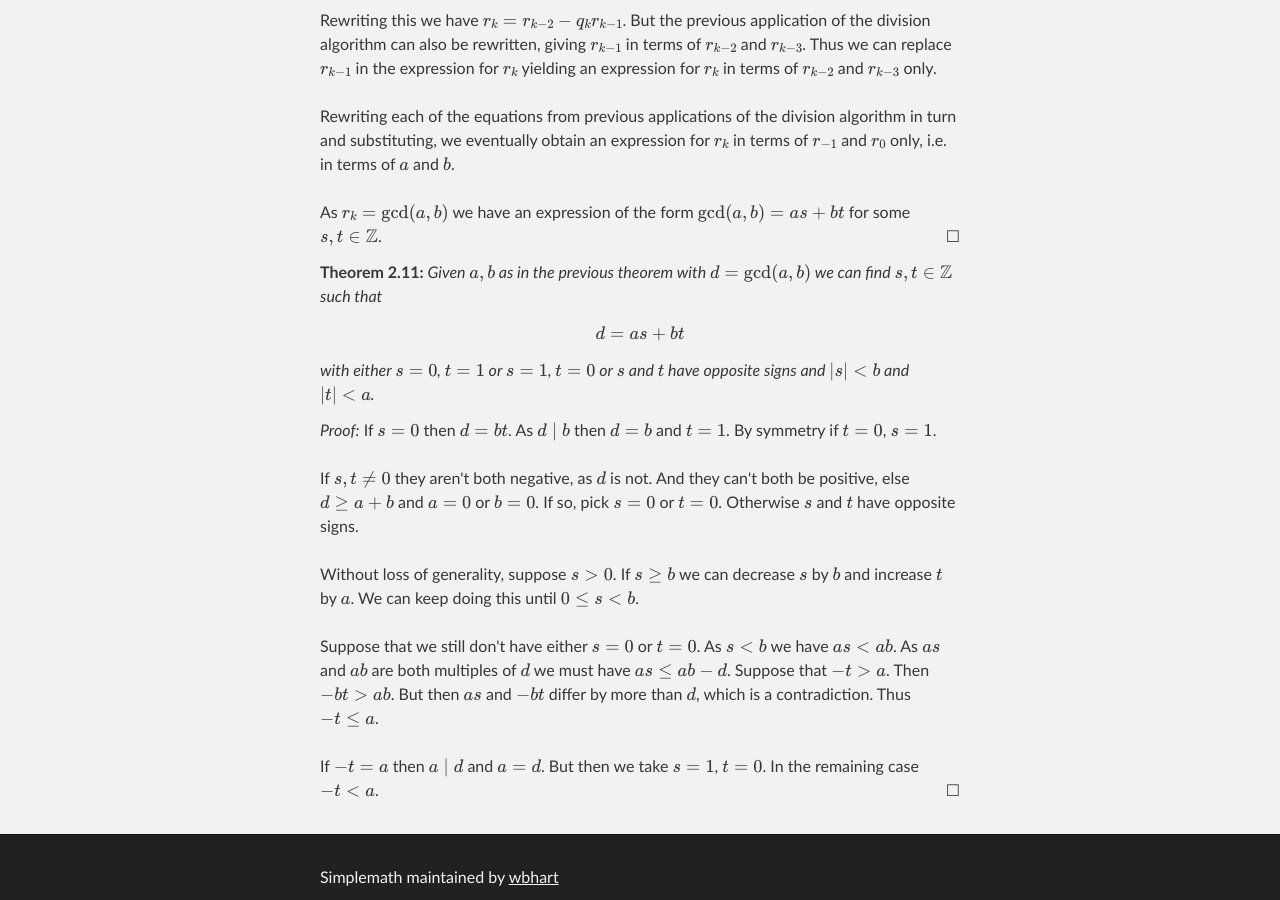
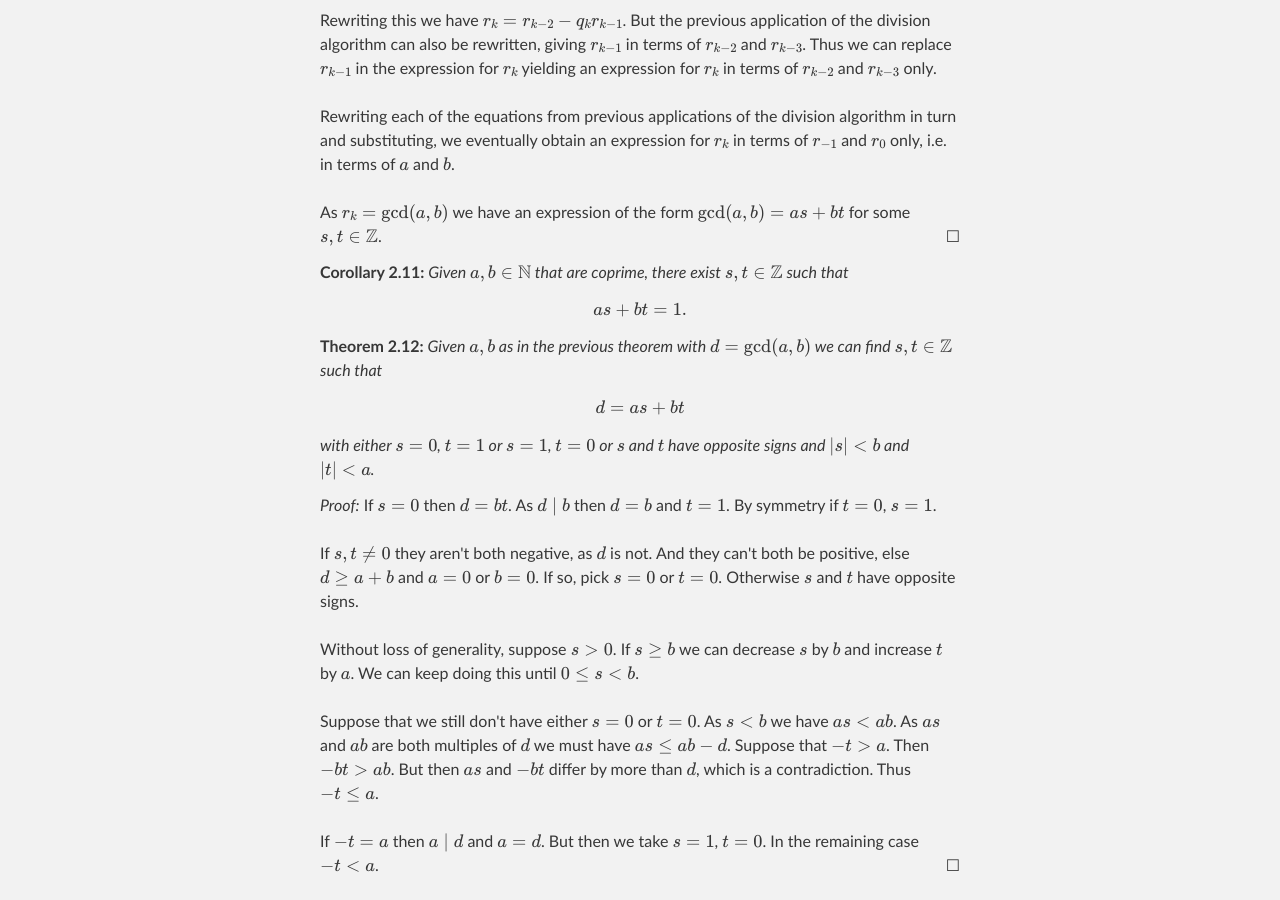
Before and after one commit to wbhart/SimpleMath, a Jekyll site: the page built from test.html, in a window 1280 px wide and 900 px high, scrolled down 3524 px. Built offline with Jekyll 4.4.1, drawn with Linux system fonts in a browser that asks for light colours; formulas are drawn with MathJax 3.

Commit message:
Update test.html

```diff
--- a/test.html
+++ b/test.html
@@ -185,6 +185,10 @@ eventually obtain an expression for \(r_k\) in terms of \(r_{-1}\) and \(r_0\) o
 As \(r_k = \gcd(a, b)\) we have an expression of the form \(\gcd(a, b) = as + bt\) for some \(s, t \in \mathbb{Z}\).
 </proof>
 
+<corollary> Given \(a, b \in \mathbb{N}\) that are coprime, there exist \(s, t \in \mathbb{Z}\) such that
+\[as + bt = 1.\]
+</corollary>
+
 <theorem> Given \(a, b\) as in the previous theorem with \(d = \gcd(a, b)\) we can find \(s, t \in \mathbb{Z}\) such that
 \[d = as + bt\]
 with either \(s = 0\), \(t = 1\) or \(s = 1\), \(t = 0\) or \(s\) and \(t\) have opposite signs and \(|s| < b\) and
```
